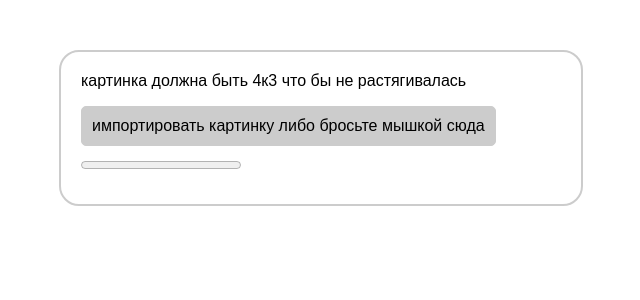
After one commit to DAHULF/denchicsDuga, a PHP site: page /importimages.php in a window 1280 px wide. The commit adds this page. Shown: the top 300 px of the page, without its empty margins (319-959 px from the left). Run offline with PHP 8.4, Linux system fonts and the light colour scheme.

Commit message:
import images create

```diff
--- a/admin.php
+++ b/admin.php
@@ -45,7 +45,7 @@
   <meta charset="UTF-8">
   <meta name="viewport" content="width=device-width, initial-scale=1.0">
   <link rel="stylesheet" href="style/style.css">
-  <title>Document</title>
+  <title>вход</title>
 </head>
 <body class="admin-login">
   <div class="flex-block">
--- /dev/null
+++ b/draganddrop.js
@@ -0,0 +1,98 @@
+let dropArea = document.getElementById("drop-area")
+
+;['dragenter', 'dragover', 'dragleave', 'drop'].forEach(eventName => {
+  dropArea.addEventListener(eventName, preventDefaults, false)
+  document.body.addEventListener(eventName, preventDefaults, false)
+})
+
+
+;['dragenter', 'dragover'].forEach(eventName => {
+  dropArea.addEventListener(eventName, highlight, false)
+})
+
+;['dragleave', 'drop'].forEach(eventName => {
+  dropArea.addEventListener(eventName, unhighlight, false)
+})
+
+dropArea.addEventListener('drop', handleDrop, false)
+
+function preventDefaults (e) {
+  e.preventDefault()
+  e.stopPropagation()
+}
+
+function highlight(e) {
+  dropArea.classList.add('highlight')
+}
+
+function unhighlight(e) {
+  dropArea.classList.remove('active')
+}
+
+function handleDrop(e) {
+  var dt = e.dataTransfer
+  var files = dt.files
+
+  handleFiles(files)
+}
+
+let uploadProgress = []
+let progressBar = document.getElementById('progress-bar')
+
+function initializeProgress(numFiles) {
+  progressBar.value = 0
+  uploadProgress = []
+
+  for(let i = numFiles; i > 0; i--) {
+    uploadProgress.push(0)
+  }
+}
+
+function updateProgress(fileNumber, percent) {
+  uploadProgress[fileNumber] = percent
+  let total = uploadProgress.reduce((tot, curr) => tot + curr, 0) / uploadProgress.length
+  console.debug('update', fileNumber, percent, total)
+  progressBar.value = total
+}
+
+function handleFiles(files) {
+  files = [...files]
+  initializeProgress(files.length)
+  files.forEach(uploadFile)
+  files.forEach(previewFile)
+}
+
+function previewFile(file) {
+  let reader = new FileReader()
+  reader.readAsDataURL(file)
+  reader.onloadend = function() {
+    let img = document.createElement('img')
+    img.src = reader.result
+    document.getElementById('gallery').appendChild(img)
+  }
+}
+
+function uploadFile(file, i) {
+  var url = 'https://api.cloudinary.com/v1_1/joezimim007/image/upload'
+  var xhr = new XMLHttpRequest()
+  var formData = new FormData()
+  xhr.open('POST', url, true)
+  xhr.setRequestHeader('X-Requested-With', 'XMLHttpRequest')
+
+  xhr.upload.addEventListener("progress", function(e) {
+    updateProgress(i, (e.loaded * 100.0 / e.total) || 100)
+  })
+
+  xhr.addEventListener('readystatechange', function(e) {
+    if (xhr.readyState == 4 && xhr.status == 200) {
+      updateProgress(i, 100)
+    }
+    else if (xhr.readyState == 4 && xhr.status != 200) {
+
+    }
+  })
+
+  formData.append('upload_preset', 'ujpu6gyk')
+  formData.append('file', file)
+  xhr.send(formData)
+}
--- /dev/null
+++ b/importimages.php
@@ -0,0 +1,74 @@
+<!DOCTYPE html>
+<html lang="en">
+<head>
+  <meta charset="UTF-8">
+  <meta name="viewport" content="width=device-width, initial-scale=1.0">
+  <title>импорт картинок</title>
+</head>
+<body>
+    <div id="drop-area">
+      <form class="my-form">
+        <p>картинка должна быть 4к3 что бы не растягивалась</p>
+        <input type="file" id="fileElem" multiple accept="image/*" onchange="handleFiles(this.files)">
+        <label class="button" for="fileElem">импортировать картинку либо бросьте мышкой сюда</label>
+      </form>
+        <progress id="progress-bar" max=100 value=0></progress>
+      <div id="gallery" /></div>
+    </div>
+    <style>
+body {
+  font-family: sans-serif;
+}
+a {
+  color: #369;
+}
+.note {
+  width: 500px;
+  margin: 50px auto;
+  font-size: 1.1em;
+  color: #333;
+  text-align: justify;
+}
+#drop-area {
+  border: 2px solid #ccc;
+  border-radius: 20px;
+  width: 480px;
+  margin: 50px auto;
+  padding: 20px;
+}
+#drop-area.highlight {
+  border-color: purple;
+}
+p {
+  margin-top: 0;
+}
+.my-form {
+  margin-bottom: 10px;
+}
+#gallery {
+  margin-top: 10px;
+}
+#gallery img {
+  width: 150px;
+  margin-bottom: 10px;
+  margin-right: 10px;
+  vertical-align: middle;
+}
+.button {
+  display: inline-block;
+  padding: 10px;
+  background: #ccc;
+  cursor: pointer;
+  border-radius: 5px;
+  border: 1px solid #ccc;
+}
+.button:hover {
+  background: #ddd;
+}
+#fileElem {
+  display: none;
+}
+    </style>
+    <script src="draganddrop.js"></script>
+</body>
+</html>
--- a/index.php
+++ b/index.php
@@ -57,7 +57,7 @@
 	<meta name="viewport" content="width=device-width, initial-scale=1.0">
 	<link rel="stylesheet" href="style/style.css">
     <link rel="stylesheet" href="owl.carousel.min.css">
-	<title>Document</title>
+	<title>текстиль</title>
 
 </head>
 <body>
```
Also changed, not shown: adminPanel.php (+9 -9 lines).
